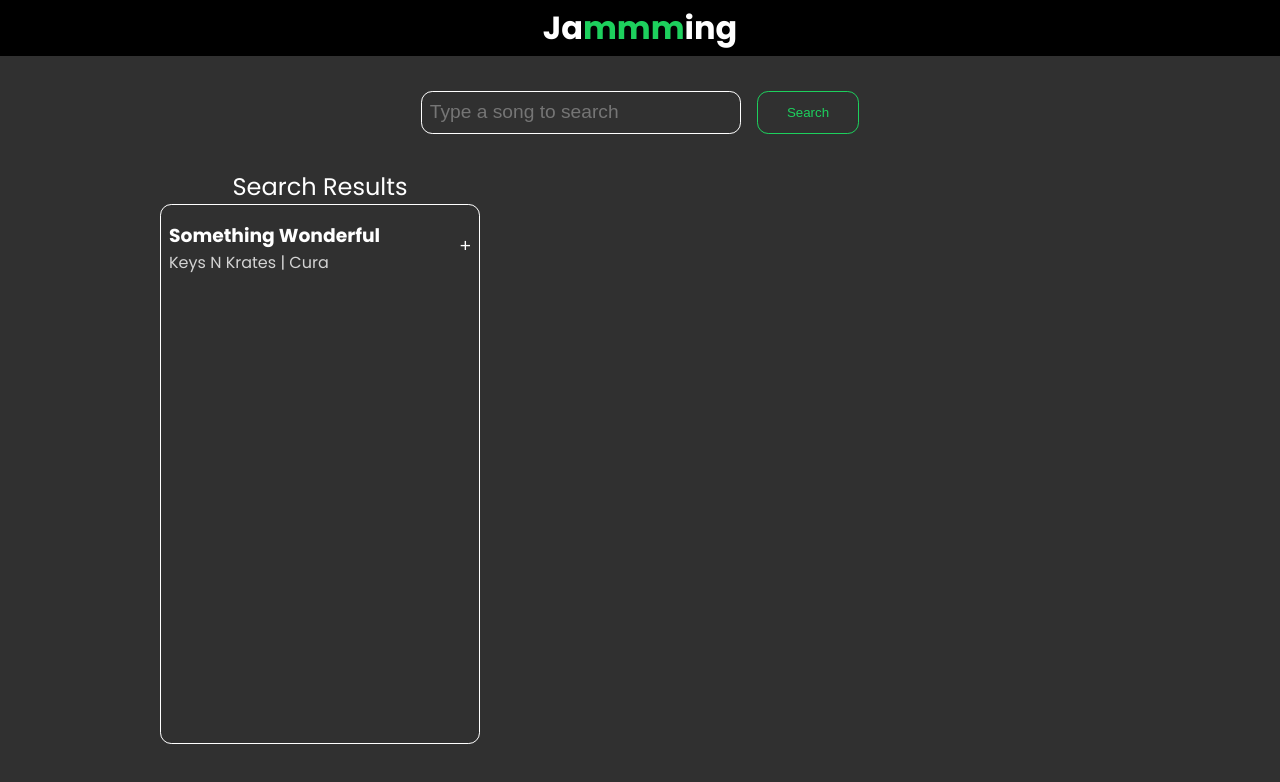
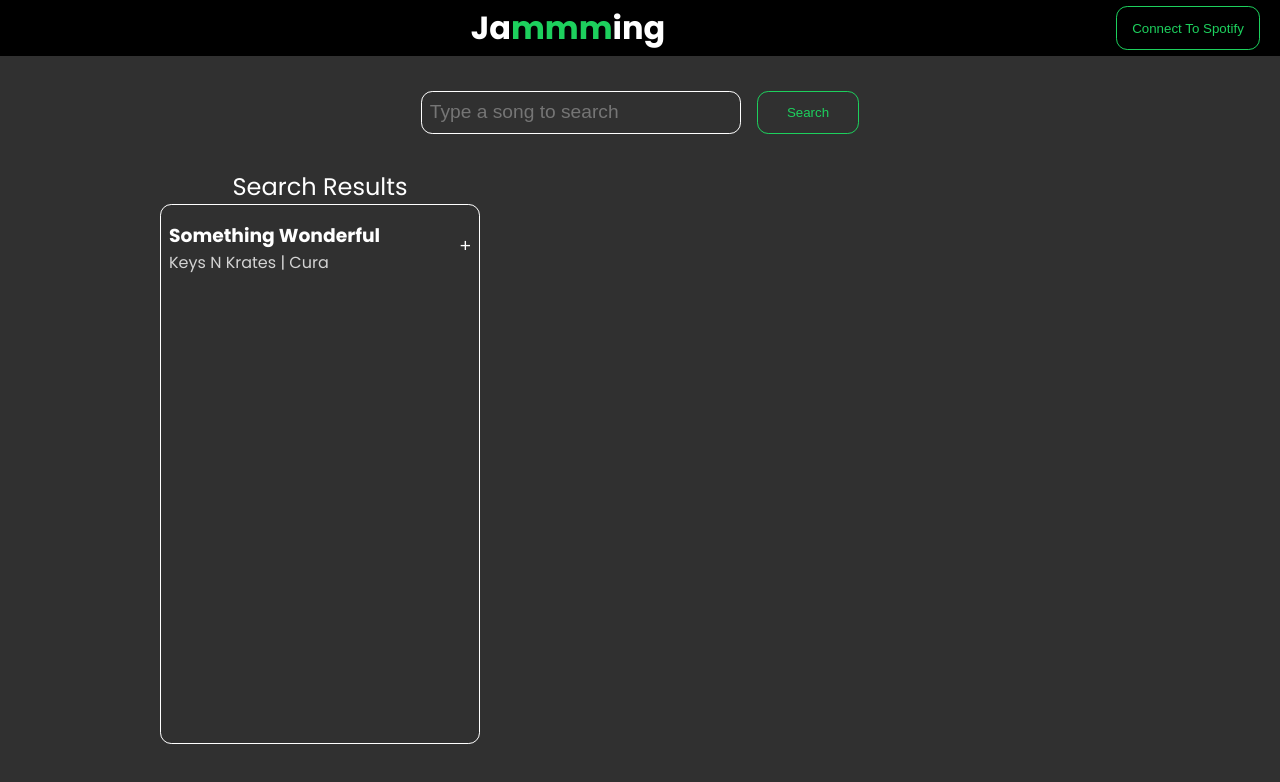
Before and after one commit to carlos-garcia98/jammming, a React (Create React App) app: page / in a window 1280 px wide. Shown: the top 782 px of the page. Built offline with nearby package versions, Linux system fonts and the light colour scheme.

Commit message:
Add a connect to spotify component

```diff
--- a/src/components/App/App.js
+++ b/src/components/App/App.js
@@ -1,17 +1,19 @@
 import styles from "./App.module.css";
+import ConnectToSpotify from "../ConnectToSpotify/ConnectToSpotify";
 import SearchBar from "../SearchBar/SearchBar";
 import SearchResults from "../SearchResults/SearchResults";
 
 function App() {
   return (
     <>
-      <header>
-        <h1>
+      <header className={styles.header}>
+        <h1 className={styles.headerTitle}>
           Ja<span>mmm</span>ing
         </h1>
+        <ConnectToSpotify />
       </header>
       <main>
-        <SearchBar className={styles.searchBar} />
+        <SearchBar />
         <SearchResults />
       </main>
     </>
--- a/src/components/App/App.module.css
+++ b/src/components/App/App.module.css
@@ -4,15 +4,20 @@ body {
   font-family: "Poppins", sans-serif;
 }
 
-header {
+.header {
   background-color: #000;
   height: 3.5rem;
+  padding: 1.25rem;
   display: flex;
   justify-content: center;
   align-items: center;
 }
 
-header > h1 > span {
+.headerTitle {
+  margin-left: auto;
+}
+
+.headerTitle > span {
   color: #1dd05d;
 }
 
@@ -21,7 +26,7 @@ main {
   display: grid;
   grid-template-areas:
     "search-bar search-bar"
-    "tracklist playlist";
+    "search-results playlist";
   grid-template-columns: 1fr 1fr;
   grid-template-rows: 15% 1fr;
 }
--- /dev/null
+++ b/src/components/ConnectToSpotify/ConnectToSpotify.js
@@ -0,0 +1,11 @@
+import styles from "./ConnectToSpotify.module.css";
+
+function ConnectToSpotify() {
+  return (
+    <button className={styles.connectToSpotifyButton}>
+      Connect To Spotify
+    </button>
+  );
+}
+
+export default ConnectToSpotify;
--- /dev/null
+++ b/src/components/ConnectToSpotify/ConnectToSpotify.module.css
@@ -0,0 +1,19 @@
+.connectToSpotifyButton {
+  width: 9rem;
+  height: 2.7rem;
+  margin-left: auto;
+  background-color: transparent;
+  color: #1dd05d;
+  border: 1px solid #1dd05d;
+  border-radius: 0.7rem;
+}
+
+.connectToSpotifyButton:hover {
+  background-color: #1dd05d;
+  color: #fff;
+  box-shadow: 0 0.3rem 0 #424242;
+}
+
+.connectToSpotifyButton:active {
+  box-shadow: 0 0 0 0;
+}
--- a/src/components/SearchResults/SearchResults.module.css
+++ b/src/components/SearchResults/SearchResults.module.css
@@ -1,4 +1,5 @@
 .resultsContainer {
+  grid-area: search-results;
   text-align: center;
   display: flex;
   flex-direction: column;
```
